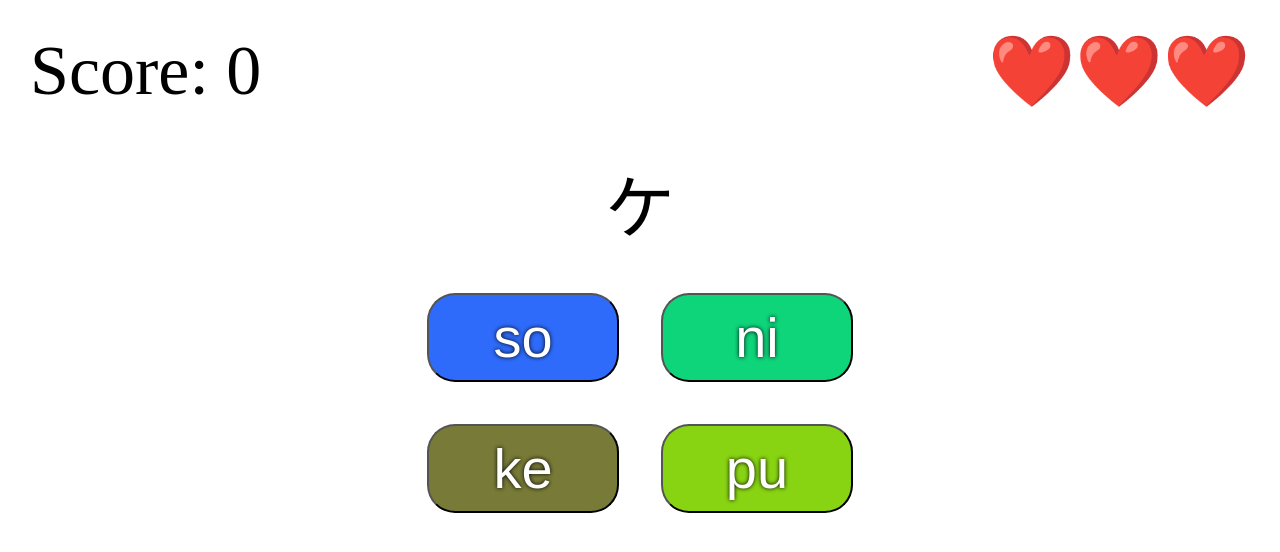
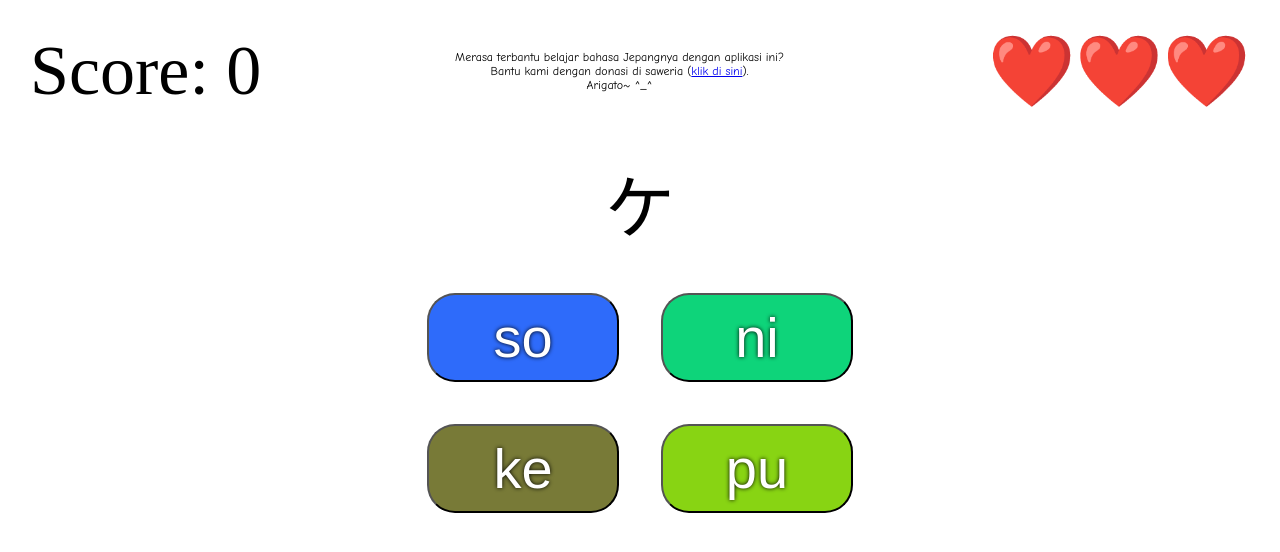
Before and after one commit to swrdfgd/HiraKataPractice, a plain HTML site: page index.html in a window 1280 px wide. Drawn offline with nearby package versions, Linux system fonts and the light colour scheme.

Commit message:
Update index.html

```diff
--- a/index.html
+++ b/index.html
@@ -23,6 +23,9 @@
   <tr>
     <td>
       Score: <span id="skor">0</span>
+    </td>
+    <td>
+    <div style="font-size: 12px; font-family: 'Comic Sans MS', cursive, sans-serif; text-align: center;">Merasa terbantu belajar bahasa Jepangnya dengan aplikasi ini?<br>Bantu kami dengan donasi di saweria (<a href="https://saweria.co/kindknow" target="_blank">klik di sini</a>).<br>Arigato~ ^_^</div>
     </td>
     <td align="right">
       <span id="hati">❤️❤️❤️</span>
```
